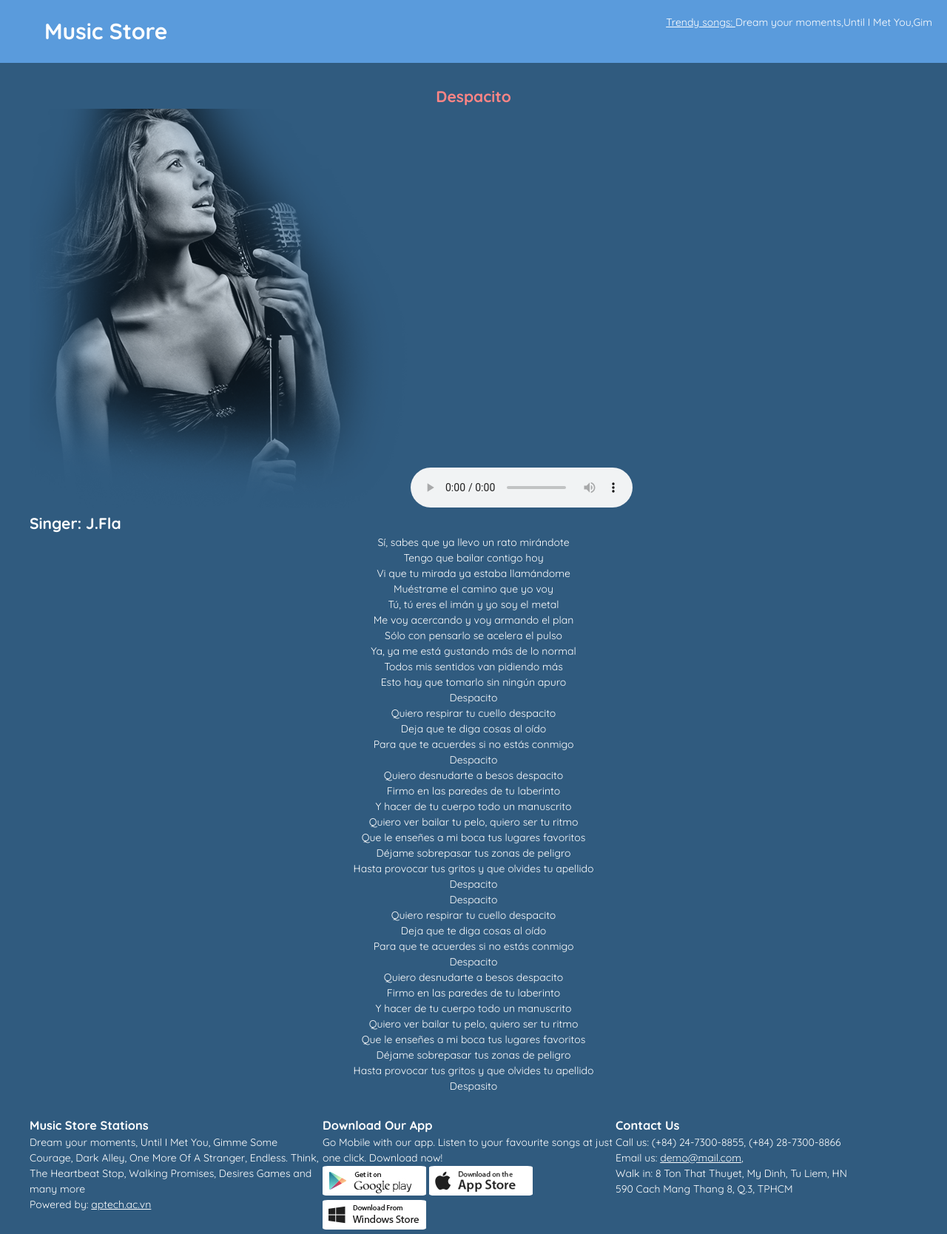
After one commit to tans27/webfrontend0821, a PHP site: page /Lab_03/songs.php in a window 1280 px wide. The commit adds this page. Shown: the whole page at 74% size. Run offline with PHP 8.4, Linux system fonts and the light colour scheme.

Commit message:
update lab03

```diff
--- a/Lab_03/css/style.css
+++ b/Lab_03/css/style.css
@@ -126,3 +126,15 @@ img{
 
 /* Add a grey background color on mouse-over */
 .pagination a:hover:not(.active) {background-color: #25534e;}
+
+.lyrics{
+    width: 400px;
+    text-align: center;
+    margin: auto;
+}
+
+.song{
+    color: #ff8585;
+    text-align: center;
+    margin: auto;
+}
--- /dev/null
+++ b/Lab_03/songs.php
@@ -0,0 +1,57 @@
+<!DOCTYPE html>
+<html lang="en">
+<head>
+    <meta charset="UTF-8">
+    <title>Despacito - Music Store</title>
+    <?php include("layout/head.html");?>
+</head>
+<body>
+<?php include("layout/header.html");?>
+<section class="main">
+  <div class="container">
+    <h1 class="song">Despacito</h1>
+    <img src="img/banner.png" alt="banner">
+    <audio controls src="audio/Despacito-J-Fla.mp3"></audio>
+    <h2>Singer: J.Fla</h2>
+    <p class="lyrics">Sí, sabes que ya llevo un rato mirándote <br>
+      Tengo que bailar contigo hoy<br>
+      Vi que tu mirada ya estaba llamándome<br>
+      Muéstrame el camino que yo voy<br>
+      Tú, tú eres el imán y yo soy el metal<br>
+      Me voy acercando y voy armando el plan<br>
+      Sólo con pensarlo se acelera el pulso<br>
+      Ya, ya me está gustando más de lo normal<br>
+      Todos mis sentidos van pidiendo más<br>
+      Esto hay que tomarlo sin ningún apuro<br>
+      Despacito<br>
+      Quiero respirar tu cuello despacito<br>
+      Deja que te diga cosas al oído<br>
+      Para que te acuerdes si no estás conmigo<br>
+      Despacito<br>
+      Quiero desnudarte a besos despacito<br>
+      Firmo en las paredes de tu laberinto<br>
+      Y hacer de tu cuerpo todo un manuscrito<br>
+      Quiero ver bailar tu pelo, quiero ser tu ritmo<br>
+      Que le enseñes a mi boca tus lugares favoritos<br>
+      Déjame sobrepasar tus zonas de peligro<br>
+      Hasta provocar tus gritos y que olvides tu apellido<br>
+      Despacito<br>
+      Despacito<br>
+      Quiero respirar tu cuello despacito<br>
+      Deja que te diga cosas al oído<br>
+      Para que te acuerdes si no estás conmigo<br>
+      Despacito<br>
+      Quiero desnudarte a besos despacito<br>
+      Firmo en las paredes de tu laberinto<br>
+      Y hacer de tu cuerpo todo un manuscrito<br>
+      Quiero ver bailar tu pelo, quiero ser tu ritmo<br>
+      Que le enseñes a mi boca tus lugares favoritos<br>
+      Déjame sobrepasar tus zonas de peligro<br>
+      Hasta provocar tus gritos y que olvides tu apellido<br>
+      Despasito</p>
+  </div>
+</section>
+
+<?php include("layout/footer.html");?>
+</body>
+</html>
```
Also changed, not shown: Lab_03/index.php (+8 -8 lines).
